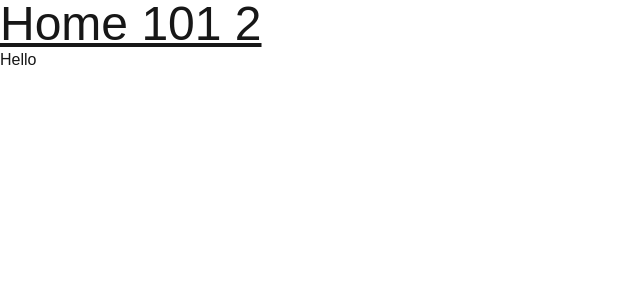
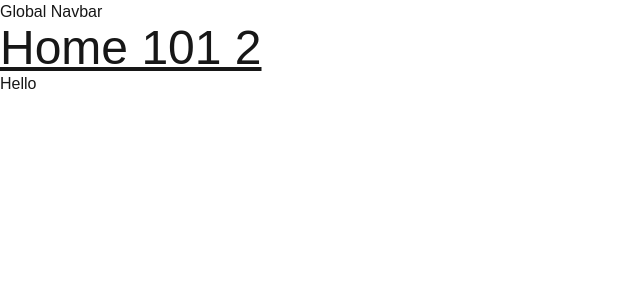
Before and after one commit to abubaker-cs/nextjs_basics, a Next.js app: page / in a window 1280 px wide. Shown: the top 300 px of the page, without its empty margins (0-640 px from the left). Built offline with nearby package versions, Linux system fonts and the light colour scheme.

Commit message:
Restructuring project

```diff
--- /dev/null
+++ b/app/(dashboard)/layout.tsx
@@ -0,0 +1,11 @@
+import React from "react";
+
+const Layout = ({children}:{children: React.ReactNode}) => {
+    return (
+        <div>
+            <p>Dashboard Navbar</p>
+            {children}
+        </div>
+    )
+}
+export default Layout
--- /dev/null
+++ b/app/(root)/layout.tsx
@@ -0,0 +1,11 @@
+import React from "react";
+
+const Layout = ({children}:{children: React.ReactNode}) => {
+    return (
+        <div>
+            <p>Global Navbar</p>
+            {children}
+        </div>
+    )
+}
+export default Layout
--- a/app/layout.tsx
+++ b/app/layout.tsx
@@ -27,7 +27,10 @@ export default function RootLayout({
       lang="en"
       className={`${geistSans.variable} ${geistMono.variable} h-full antialiased`}
     >
-      <body className="min-h-full flex flex-col">{children}</body>
+      <body className="min-h-full flex flex-col">
+        {children}
+      </body>
+
     </html>
   );
 }
```
Also changed, not shown: app/(root)/about/page.tsx (renamed from app/about/page.tsx), app/(root)/page.tsx (renamed from app/page.tsx).
